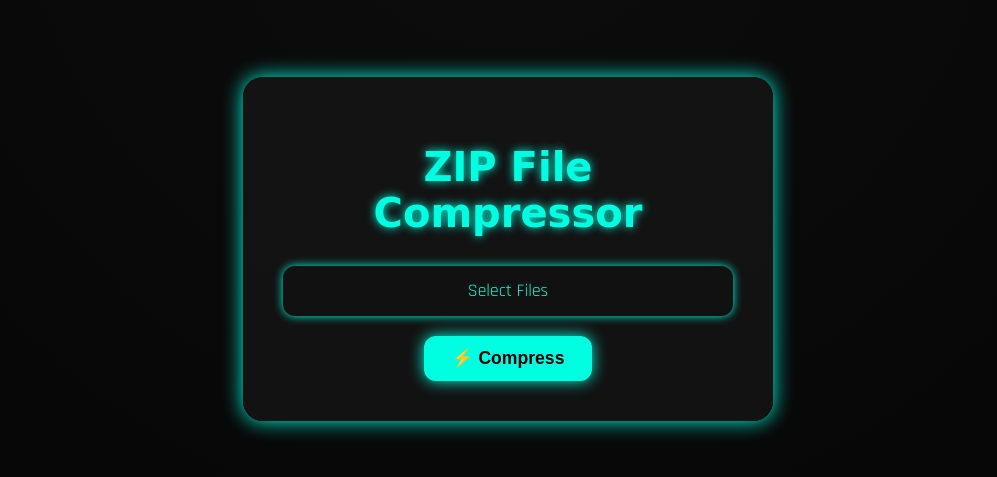
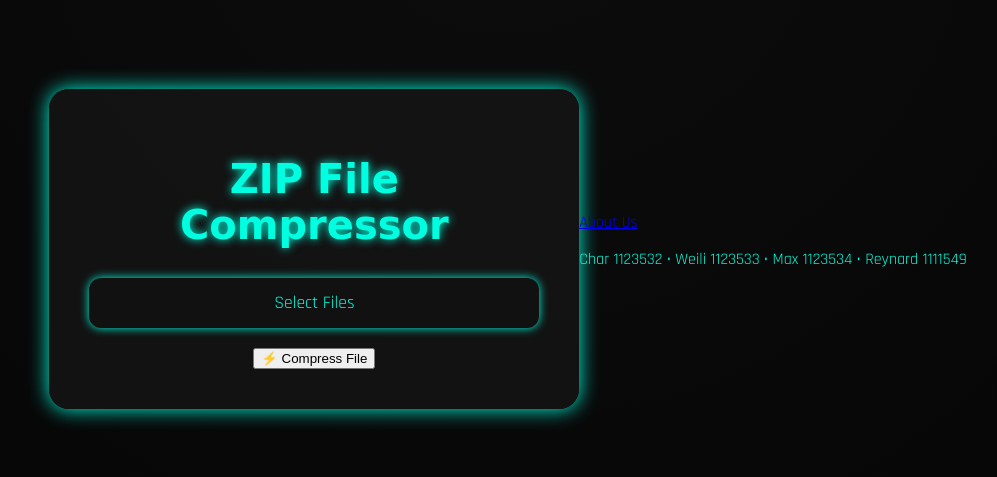
Before and after one commit to FV101LW/ZIP_Algorithm_Finals, a plain HTML site: page index.html in a window 1280 px wide. Shown: the part 151-628 px from the top of the page, without its empty margins (132-1129 px from the left). Drawn offline with Linux system fonts and the light colour scheme; a web font is replaced by a local one.

Commit message:
Update index.html

```diff
--- a/index.html
+++ b/index.html
@@ -10,6 +10,8 @@
   <link rel="stylesheet" href="style.css"/>
 </head>
 <body>
+  <div class="background"></div>
+
   <div class="wrapper">
     <h1>ZIP File Compressor</h1>
     <form id="uploadForm">
@@ -17,10 +19,17 @@
         <span>Select Files</span>
         <input type="file" id="fileInput" multiple required />
       </label>
-      <button type="submit" class="btn">⚡ Compress</button>
+      <button type="submit" class="futuristic-btn">⚡ Compress File</button>
     </form>
     <a id="downloadLink" class="download-link" style="display: none;">⬇ Download Compressed File</a>
   </div>
+
+  <footer>
+    <div class="about-section">
+      <a href="about.html">About Us</a>
+      <p>Char 1123532 • Weili 1123533 • Max 1123534 • Reynard 1111549</p>
+    </div>
+  </footer>
 
   <script>
     document.getElementById('uploadForm').onsubmit = async function(event) {
```
